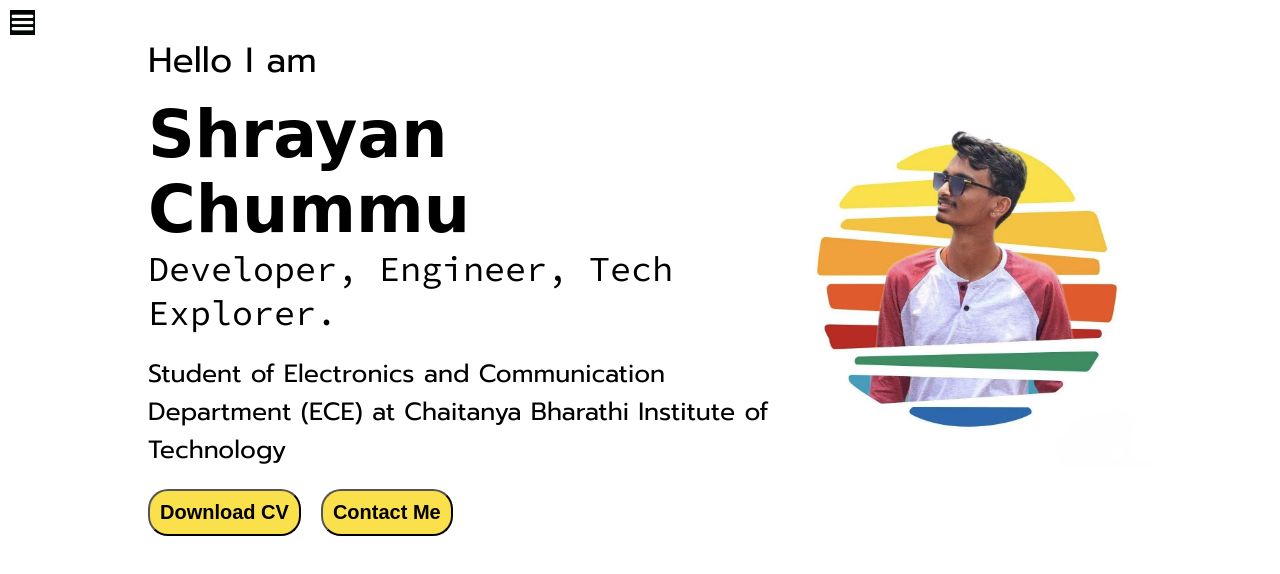
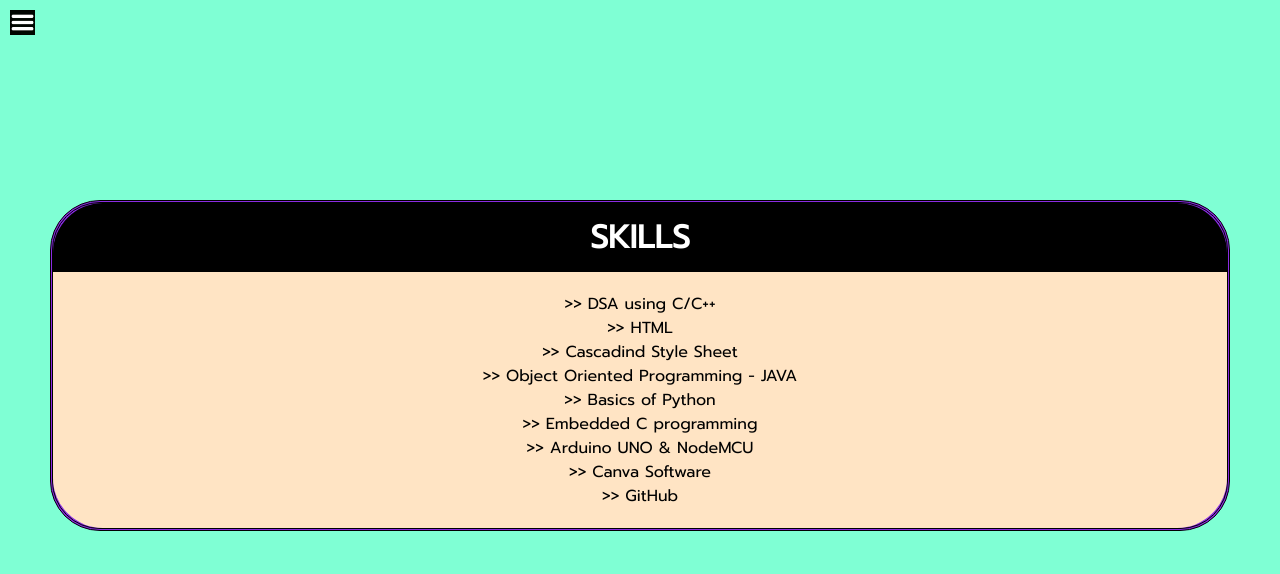
Before and after one commit to shrayanchummu/miniproject-webportfolio, a plain HTML site: page skills.html in a window 1280 px wide. Drawn offline with Linux system fonts and the light colour scheme; a web font is replaced by a local one.

Commit message:
Done with skills.html

```diff
--- a/skills.html
+++ b/skills.html
@@ -30,24 +30,36 @@
                 <img class="bar" src="bar.jpg" alt="" width="25px">
                 <img class="cross" src="cross.jpg" alt="" width="25px">
             </div>
-            <div class="InfoContainer">
-                <div class="devInfo">
-                    <div class="hello">Hello I am</div>
-                    <div class="name">Shrayan Chummu</div>
-                    <div class="about">Developer, Engineer, Tech Explorer.</div>
-                    <div class="moreabout">Student of Electronics and Communication Department (ECE) at Chaitanya Bharathi Institute of Technology</div>
-                    <div class="buttons">
-                        <a href="/resume.pdf" target="_blank"><button>Download CV</button></a>
-                        <a href="/contact.html"><button>Contact Me</button></a>
+            <div class="skills">
+                <div class="skillbox">
+                    <div class="skillsHeading">
+                        <h1>SKILLS</h1>
+                    </div>
+                    <div class="skillsInfo">
+                        <p>
+                            >> DSA using C/C++
+                            <br>
+                            >> HTML
+                            <br>
+                            >> Cascadind Style Sheet
+                            <br>
+                            >> Object Oriented Programming - JAVA
+                            <br>
+                            >> Basics of Python
+                            <br>
+                            >> Embedded C programming
+                            <br>
+                            >> Arduino UNO & NodeMCU
+                            <br>
+                            >> Canva Software
+                            <br>
+                            >> GitHub
+                            <br>
+                        </p>
                     </div>
                 </div>
-                <div class="devPic">
-                    <img src="devPic.jpg" alt="ShrayanChummu">
-                </div>
             </div>
-            <!-- Lorem, ipsum dolor sit amet consectetur adipisicing elit. Deserunt corporis a inventore, aliquid assumenda suscipit consequatur libero alias, unde distinctio dolore fuga eum, repellendus repudiandae ullam quibusdam officiis reprehenderit asperiores explicabo obcaecati! Dolor impedit voluptatibus perferendis eligendi autem corrupti id aperiam ullam nobis dolores, culpa delectus ea veniam praesentium labore? -->
         </div>
-
     </div>
     <script src="script.js"></script>
 </body>
--- a/style.css
+++ b/style.css
@@ -223,7 +223,7 @@
 }
 
 .main{
-    /* background-color: black; */
+    /* background-color: cadetblue; */
     /* padding-left: 10vw;
     padding-right: 10vw; */
 }
@@ -419,6 +419,9 @@
     .main{
         padding-top: 50px;
     }
+    .skillbox{
+        margin-top: 50px;
+    }
 
 }
 
@@ -436,3 +439,31 @@
     transform: translate(-443px,0px);
     position: absolute;
 }
+
+.skills{
+    background-color: aquamarine;
+    height: 100vh;
+    align-items: center;
+    padding: 50px;
+    font-family: 'Prompt', sans-serif;
+}
+.skillbox{
+    margin-top: 150px;
+    background-color: blueviolet;
+    border-style: double;
+    border-radius: 50px;
+    text-align: center;
+}
+.skillsHeading{
+    border-top-right-radius: 50px;
+    border-top-left-radius: 50px;
+    padding: 10px;
+    background-color: black;
+    color: white;
+}
+.skillsInfo{
+    padding: 20px;
+    background-color: bisque;
+    border-bottom-left-radius: 50px;
+    border-bottom-right-radius: 50px;
+}
```
